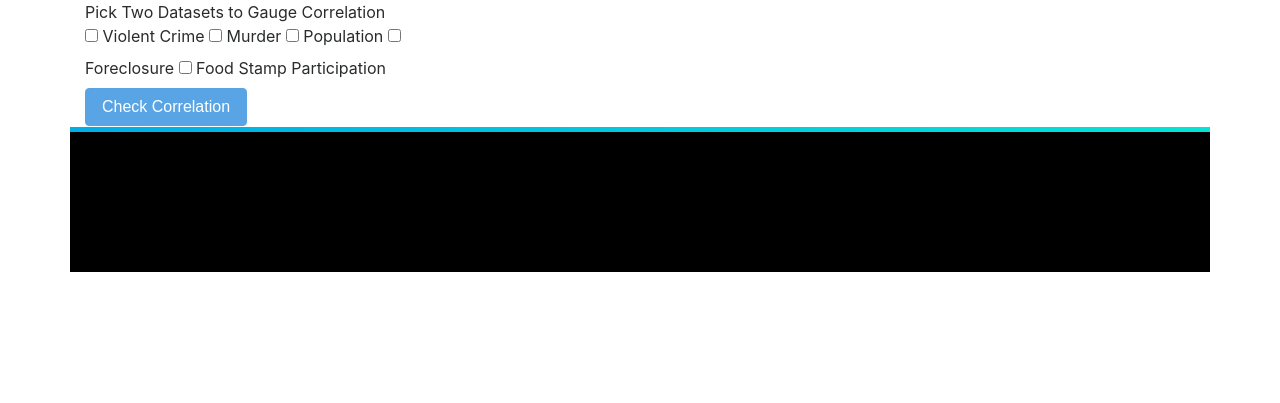
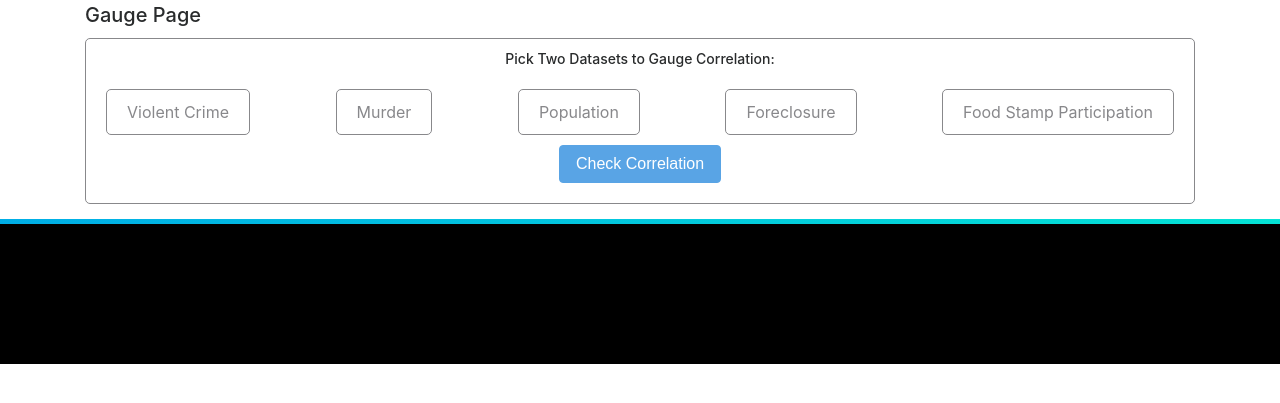
Before and after one commit to thenups/project2-crimemapping, a Flask app: page /gaugepage in a window 1280 px wide. Shown: the part 56-459 px from the top of the page. Run offline with Flask 2, Linux system fonts and the light colour scheme; parts of the project's set-up code (start-up, migrations or seed data) failed here and were passed over; some libraries are stand-ins or nearby versions.

Commit message:
finished gaugepage: added all graphs and values, finished checkbox functionality and color

```diff
--- a/static/js/correlation.js
+++ b/static/js/correlation.js
@@ -1,10 +1,9 @@
 // #######################################################
 // Select datasets and display correlation guages
 // #######################################################
-
 // construct url for endpoint query
-// var baseURL = 'http://dme3x79mz2i5z.cloudfront.net/api/v1.0/national/sum/'
-var baseURL = 'https://functional-vice.herokuapp.com/api/v1.0/national/sum/'
+// var baseURL = 'http://dme3x79mz2i5z.cloudfront.net/api/v1.0/national/'
+var baseURL = 'https://functional-vice.herokuapp.com/api/v1.0/national/'
 
 // Array for order of selection
 var order = [];
@@ -43,6 +42,15 @@ $("[type=checkbox]").on('change', function() { // always use change event
 });
 
 
+
+var valueToName = {
+    'violent_crime' : 'Violent Crime',
+    'murder' : 'Murder',
+    'population':'Population',
+    'foreclosure':'Foreclosure',
+    'snap': 'Food Stamp Participation'
+}
+
 function callAPI(){
     // retrieve DOM elements that are checked
     var array = [];
@@ -69,35 +77,20 @@ function callAPI(){
         if (error) console.warn(error);
 
         displayR(response);
-        // displayP(response);
-        // displayLines(response);
+        displayP(response);
+        displayLines(response);
+        document.getElementById('graphs').style.display = 'inline';
     });
 };
 
 
 // ##########################################
-// Gauge graphs function (creates two)
+// Gauge graphs function
 // ##########################################
 
 function displayR(response){
 
-    // !! REPLACE TWO LINES BELOW WITH PROPER RESPONSE ACCESSORS !!
     var r = response['r-value']
-    var p = response['p-value']
-
-    console.log(r);
-    console.log(p);
-
-
-    // BELOW IS A MODIFIED VERSION OF THE Plotly.js GAUGE CHART TEMPLATE
-    // 2 CHARTS ARE BELOW, ONE FOR R-VALUE, ONE FOR P-VALUE
-
-    // ###### FIRST CHART: R-VALUE #####
-
-    // Enter a value between -1 and 1
-    // For easier trig, modify input variable to be between 0 and 2
-    // rather than -1 and 1
-    // check if correlation is positive or negative and adjust level
 
     var level = r + 1
 
@@ -116,11 +109,15 @@ function displayR(response){
         pathEnd = ' Z';
     var path = mainPath.concat(pathX,space,pathY,pathEnd);
 
+    // Calculate size
+    // var parentWidth = document.getElementById("gaugeGraph").offsetWidth,
+    //     parentHeight = document.getElementById("gaugeGraph").offsetHeight;
+
     var data = [{ type: 'scatter',
         x:[0], y:[0],
         marker: {size: 28, color:'850000'},
         showlegend: false,
-        name: "Pearson's Correlation Coefficient",
+        // name: "Pearson's Correlation Coefficient",
         // convert level back to true value for hover by subtracting 1
         text: level - 1,
         hoverinfo: 'text'},
@@ -154,13 +151,13 @@ function displayR(response){
                           color: '850000'
                         }
                 }],
-        title: "Pearson's Correlation Coefficient",
-        height: 500,
-        width: 500,
+        title: "Pearson's Correlation Coefficient (R-Value)",
+        height: 450,
+        width: 760,
         xaxis: {zeroline:false, showticklabels:false,
-              showgrid: false, range: [-1, 1]},
+              showgrid: true, range: [-1, 1]},
         yaxis: {zeroline:false, showticklabels:false,
-              showgrid: false, range: [-1, 1]}
+              showgrid: true, range: [-1, 1]}
                 };
 
     Plotly.newPlot('rGauge', data, layout);
@@ -168,38 +165,95 @@ function displayR(response){
 }
 
 
+// ##########################################
+// Populate P-value (creates two)
+// ##########################################
+
+function displayP(response){
+    $('#pSelectedImage').remove();
+
+    var p = response['p-value'];
+    var filePath = '../static/images/pvalue/';
+
+    var images = {
+        'good': 'good.jpg',
+        'bad': 'bad.jpg',
+        'ugly': 'ugly.jpg',
+        'woah': 'woah.png',
+        'duh': 'duh.jpg'
+    };
+
+    if (p>0.25) {
+        var status = 'ugly';
+    } else if (p>0.05) {
+        var status = 'bad';
+    } else if (p>0.0003) {
+        var status = 'good';
+    } else if (p<0.000001) {
+        var status = 'duh';
+    } else {
+        var status = 'woah'
+    };
+
+    var imagePath = filePath+images[status];
+
+
+    $('#pValue').text(p.toFixed(7));
+
+    $('#pImg').prepend($('<img>',{
+        id:'pSelectedImage',
+        src:imagePath,
+        class:'img-fluid'
+    }));
+}
+
 // ###########################################
 // Line Graph Function
 // ###########################################
 
 function displayLines(response){
 
+    // Get keys from response
+    var datasets = Object.keys(response)
+    console.log(datasets);
+    // Remove P and R value
+    var iR = datasets.indexOf('r-value');
+    var iP = datasets.indexOf('p-value');
+    datasets.splice( iR, 1 );
+    datasets.splice( iP, 1 );
+
+
     // !! CHANGE ACCESSORS TO FIT JSON !!
-          //var first_array = response.dataset1.value_array
-          //var second_array = response.dataset2.value_array
-          //var dataset1_name = reponse.dataset1.name
-          //var dataset2_name = response.dataset2.name
-          var year_array = [2004,2005,2006,2007,2008,2009,2010,2011,2012,2013,2014]
+    var array1 = response[datasets[0]]
+    var array2 = response[datasets[1]]
+    var dataset1Name = datasets[0]
+    var dataset2Name = datasets[1]
+    var yearArray = [2004,2005,2006,2007,2008,2009,2010,2011,2012,2013,2014]
+
+    console.log('array1',array1);
+    console.log('dataset name',dataset1Name);
+
+    console.log('array2',array2);
+    console.log('dataset name',dataset2Name);
 
     // TEST VALUES:
-          var first_array = [1,2,3,4,5,6,7,8,9,10,11]
-          var second_array = [21,22,23,24,25,26,27,28,29,30,31]
-          var dataset1_name = "violent_crime"
-          var dataset2_name = "snap"
+    // var first_array = [1,2,3,4,5,6,7,8,9,10,11]
+    // var second_array = [21,22,23,24,25,26,27,28,29,30,31]
+    // var dataset1_name = "violent_crime"
+    // var dataset2_name = "snap"
 
     // Below is modified Plotly stacked line chart template
     var trace1 = {
-            x: year_array,
-            y: first_array,
-            name: dataset1_name,
+        x: yearArray,
+        y: array1,
+        name: valueToName[dataset1Name],
         type: 'scatter'
     };
 
     var trace2 = {
-            x: year_array,
-            y: second_array,
-            name: dataset2_name,
-            xaxis: 'x2',
+        x: yearArray,
+        y: array2,
+        name: valueToName[dataset2Name],
         yaxis: 'y2',
         type: 'scatter'
     };
@@ -207,15 +261,20 @@ function displayR(response){
     var data = [trace1, trace2];
 
     var layout = {
-            title: (dataset1_name + " and " + dataset2_name + " 2004-2014"),
-            yaxis: {domain: [0, 0.45]},
-            legend: {traceorder: 'reversed'},
-            xaxis2: {anchor: 'y2',
-                     title: 'Year'},
-            yaxis2: {domain: [0.55, 1]}
+        title: (valueToName[dataset1Name] + " and " + valueToName[dataset2Name] + " 2004-2014"),
+        xaxis: {title: 'Year'},
+        yaxis: {title: valueToName[dataset1Name]},
+        yaxis2: {title: valueToName[dataset2Name],
+                 overlaying: 'y',
+                 side: 'right'},
+        legend: {showlegend: true,
+                 "orientation": "h",
+                 x: 0,
+                 y: 1.15
+                },
     };
 
-          Plotly.newPlot('stacked_line', data, layout);
+    Plotly.newPlot('lineGraph', data, layout);
 
 }
 
--- /dev/null
+++ b/static/styles/correlation.css
@@ -0,0 +1,90 @@
+.selectionContainer {
+    width: 100%;
+    padding: 10px;
+    margin-bottom: 15px;
+    background-color: #fff;
+    border-radius: 5px;
+    border: 1px solid #88888b;
+}
+
+#selectionTitle {
+    text-align: center;
+}
+
+.checkselect{
+    background-color: #fff;
+    color: #88888b;
+    border-radius: 5px;
+    border: 1px solid #88888b;
+    display: inline-block;
+    padding: 10px 20px;
+}
+
+#checkboxes {
+    margin: auto;
+    padding: 10px;
+    display:flex;
+    justify-content:space-between;
+}
+
+label {
+    margin-bottom: 0px;
+}
+
+#checkboxes input[type=checkbox]{
+    display: none;
+}
+
+#checkboxes input[type=checkbox]:checked + .checkselect{
+    background-color: #88888b;
+    color: #fff;
+}
+
+.buttonContainer {
+    width: 100%;
+    text-align: center;
+    margin-bottom: 10px;
+}
+
+#correlateBtn {
+    margin: auto;
+}
+
+#graphs {
+    display: none;
+}
+
+
+#gaugeGraph{
+    display: inline-block;
+    border: 1px solid black;
+}
+
+#pGraph {
+    display: inline-block;
+    border: 1px solid black;
+}
+
+#pTitle {
+    width: 100%;
+    background: #88888b;
+    color: #fff;
+    text-align: center;
+    padding: 10px;
+    margin-bottom: 10px;
+}
+
+#pValue {
+    margin: auto;
+    width: 50%;
+    border-radius: 5px;
+    background: red;
+    padding: 5px;
+    text-align: center;
+}
+
+/*
+gold - c7b68fb3
+grey - 88888b
+blue - 014c8c
+*/
--- a/templates/gaugepage.html
+++ b/templates/gaugepage.html
@@ -18,12 +18,23 @@
             {% include 'header.html' %}
         </div>
 
+
         <!--Container-->
         <div class='container'>
+
             <div class="row">
-                <div class="col-lg-4 col-sm-12">
-                    <div class="selection-container">
-                      Pick Two Datasets to Gauge Correlation
+                <div class="col-lg-12">
+                    <h1>Gauge Page</h1>
+                </div>
+            </div>
+
+
+            <div class="row">
+                <div class="col-lg-12">
+                    <div class="selectionContainer">
+                        <div id="selectionTitle">
+                            <h2>Pick Two Datasets to Gauge Correlation:</h2>
+                        </div>
                         <div id="checkboxes">
                             <input type="checkbox" name="dataGroup" value="violent_crime" id="c_violent_crime" />
                             <label class="checkselect" for="c_violent_crime">Violent Crime</label>
@@ -39,22 +50,32 @@
 
                             <input type="checkbox" name="dataGroup" value="snap" id="c_snap" />
                             <label class="checkselect" for="c_snap">Food Stamp Participation</label>
-
+                        </div>
+                        <div class="buttonContainer">
                             <input class="btn btn-primary" type="button" id="correlateBtn" value="Check Correlation" disabled="true" onClick="callAPI()"></input>
                         </div>
                     </div>
                 </div>
-                <div class="col-lg-8 col-sm-12">
+
+                <div id="graphs" class="col-sm-12">
+                    <div id="gaugeGraph" class="col-md-8">
                         <div id="rGauge"></div>
                     </div>
+
+                    <div id="pGraph" class="col-md-4">
+                        <div id="pTitle">P-Value</div>
+                        <div id="pValue"></div>
+                        <div id="pImg"></div>
                     </div>
-              <div class="row">
-                  <div class="col">
-                      <div id="stacked_line">
 
+
+                    <div id="corrGraph" class="col-lg-12">
+                          <div id="lineGraph"></div>
                     </div>
                 </div>
             </div>
+        </div>
+
 
         <!--Footer-->
         <div class="footer">
```
Also changed, not shown: static/images/pvalue/bad.jpg (added), static/images/pvalue/duh.jpg (added), static/images/pvalue/good.jpg (added), static/images/pvalue/ugly.jpg (added), static/images/pvalue/woah.png (added). Lines whose indentation alone changed are shown as unchanged.
